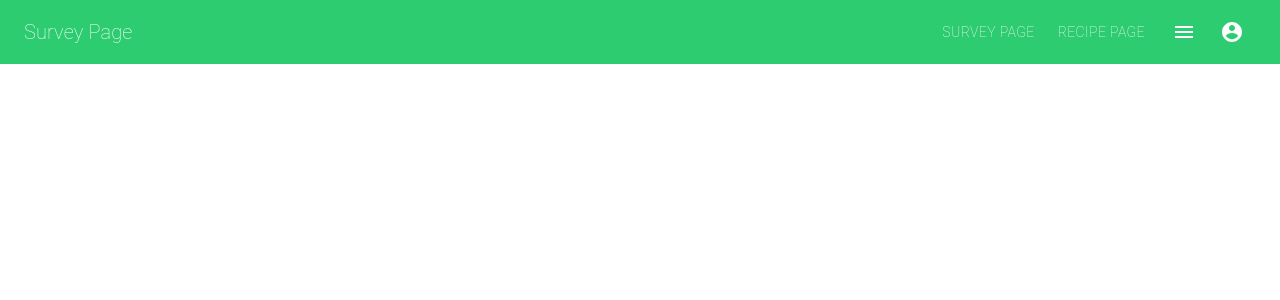
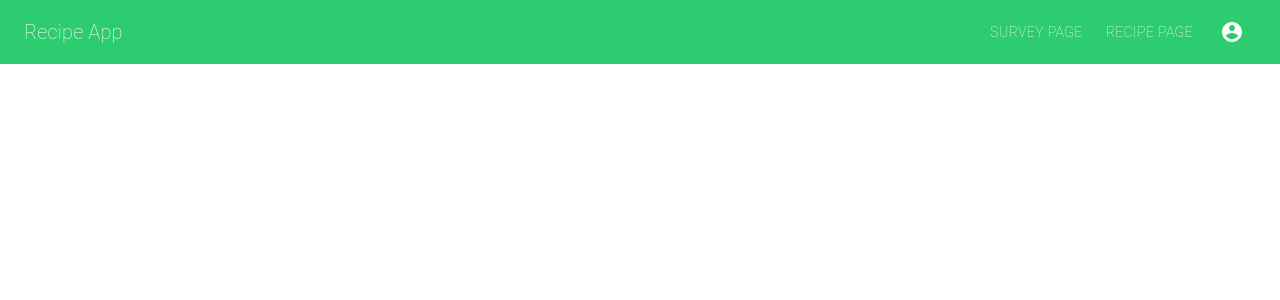
Before and after one commit to Jade-Marte/final-project, a React (Create React App) app: page / in a window 1280 px wide. Shown: the top 300 px of the page. Built offline with nearby package versions, Linux system fonts and the light colour scheme.

Commit message:
Adjust Responsiveness of Nav Bar

```diff
--- a/src/NavBar.js
+++ b/src/NavBar.js
@@ -54,6 +54,15 @@ const useStyles = makeStyles((theme) => ({
 			display: 'block',
 		},
 	},
+
+	mobileMenu: {
+		'@media (min-width:960px)': {
+			display: 'none',
+		},
+		// [theme.breakpoints.down('md')]: {
+		// 	display: 'block',
+		// },
+	},
 }));
 
 export default function MenuAppBar() {
@@ -91,14 +100,14 @@ export default function MenuAppBar() {
 			<AppBar className={classes.appBar} position="sticky">
 				<Toolbar>
 					<Typography variant="h6" className={classes.title}>
-						<Link className={classes.btn} to="/surveyPage">
-							Survey Page
+						<Link className={classes.btn} to="/survey">
+							Recipe App
 						</Link>
 					</Typography>
 
 					<div className={`${classes.desktopMenu}`}>
 						<Button>
-							<Link className={classes.btn} to="/surveyPage">
+							<Link className={classes.btn} to="/survey">
 								Survey Page
 							</Link>
 						</Button>
@@ -112,6 +121,7 @@ export default function MenuAppBar() {
 					{auth && (
 						<div>
 							<IconButton
+								className={classes.mobileMenu}
 								aria-label="account of current user"
 								aria-controls="menu-appbar"
 								aria-haspopup="true"
@@ -135,10 +145,9 @@ export default function MenuAppBar() {
 								open={openMenu}
 								onClose={handleCloseMenu}
 							>
-								{' '}
 								<div className={classes.mobileMenu}>
 									<MenuItem onClick={handleCloseMenu}>
-										<Link className={classes.btnMenu} to="/surveyPage">
+										<Link className={classes.btnMenu} to="/survey">
 											Survey Page
 										</Link>
 									</MenuItem>
```
